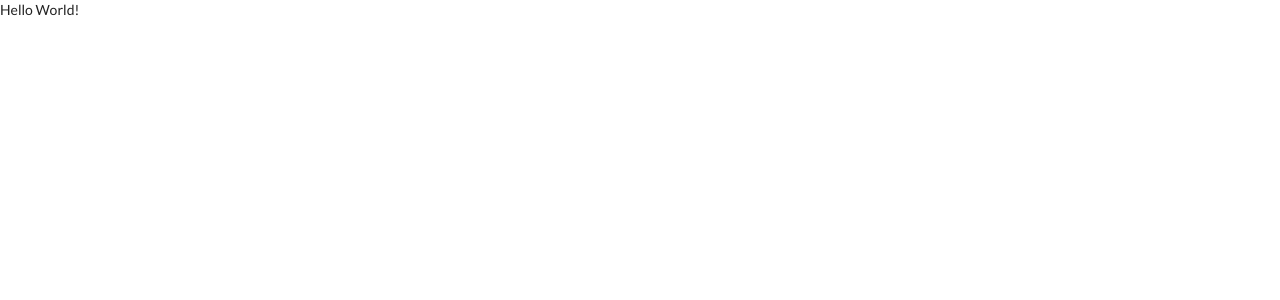
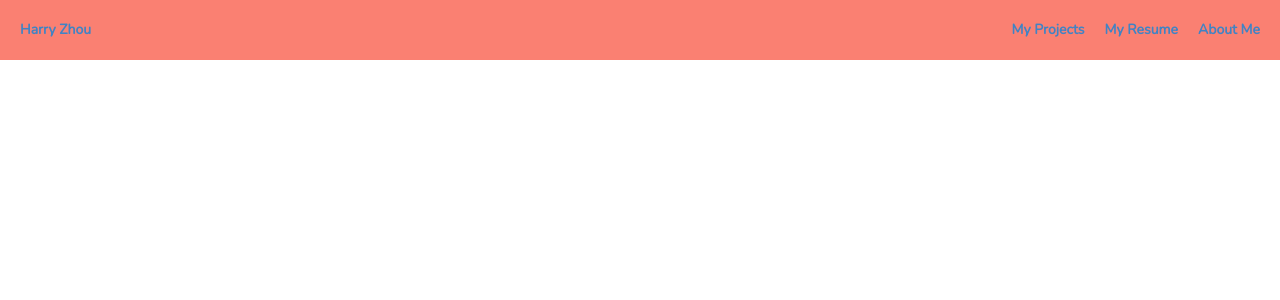
Before and after one commit to Haz-git/personal_website, a React (Create React App) app: page / in a window 1280 px wide. Shown: the top 300 px of the page. Built offline with nearby package versions, Linux system fonts and the light colour scheme.

Commit message:
Basic Navigation Bar Completed.

```diff
--- a/src/components/App.js
+++ b/src/components/App.js
@@ -1,8 +1,11 @@
 import React from 'react';
+import Navigationbar from './Navigationbar';
 
 const App = () => {
     return (
-        <div>Hello World!</div>
+        <div>
+            <Navigationbar />
+        </div>
     )
 }
 
--- /dev/null
+++ b/src/components/Navabout.js
@@ -0,0 +1,12 @@
+import React from 'react';
+import '../css/Navitems.css';
+
+const Navabout = () => {
+    return (
+        <div className='nav-item'>
+            <a>About Me</a>
+        </div>
+    )
+}
+
+export default Navabout;
--- /dev/null
+++ b/src/components/Navhome.js
@@ -0,0 +1,13 @@
+import React from 'react';
+import '../css/Navitems.css';
+
+const Navhome = () => {
+    return (
+        <div className='nav-item'>
+            <a>Harry Zhou</a>
+        </div>
+    )
+}
+
+
+export default Navhome;
--- /dev/null
+++ b/src/components/Navigationbar.js
@@ -0,0 +1,20 @@
+import React from 'react';
+import Navabout from './Navabout';
+import Navhome from './Navhome';
+import Navprojects from './Navprojects';
+import Navresume from './Navresume';
+import '../css/Navigationbar.css';
+
+
+const Navigationbar = () => {
+    return (
+        <div className='nav-container'>
+            <Navhome />
+            <Navprojects />
+            <Navresume />
+            <Navabout />
+        </div>
+    )
+}
+
+export default Navigationbar;
--- /dev/null
+++ b/src/components/Navprojects.js
@@ -0,0 +1,12 @@
+import React from 'react';
+import '../css/Navitems.css';
+
+const Navprojects = () => {
+    return (
+        <div className='nav-item'>
+            <a>My Projects</a>
+        </div>
+    )
+}
+
+export default Navprojects;
--- /dev/null
+++ b/src/components/Navresume.js
@@ -0,0 +1,12 @@
+import React from 'react';
+import '../css/Navitems.css';
+
+const Navresume = () => {
+    return (
+        <div className='nav-item'>
+            <a>My Resume</a>
+        </div>
+    )
+}
+
+export default Navresume;
--- /dev/null
+++ b/src/css/Navigationbar.css
@@ -0,0 +1,9 @@
+.nav-container {
+    display: grid;
+    background-color: salmon;
+    padding: 10px 10px;
+    font-family: 'Nunito', sans-serif;
+    font-weight: 900;
+    grid-template-columns: 1fr repeat(3, fit-content(100px));
+
+}
--- /dev/null
+++ b/src/css/Navitems.css
@@ -0,0 +1,9 @@
+.nav-item {
+    padding: 10px 10px;
+}
+
+
+.nav-item a:hover {
+    color: red;
+    cursor: pointer;
+}
```
